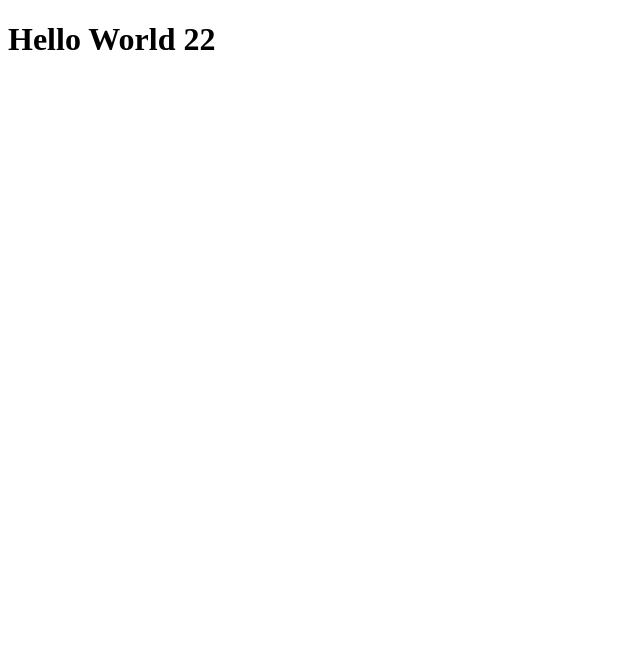
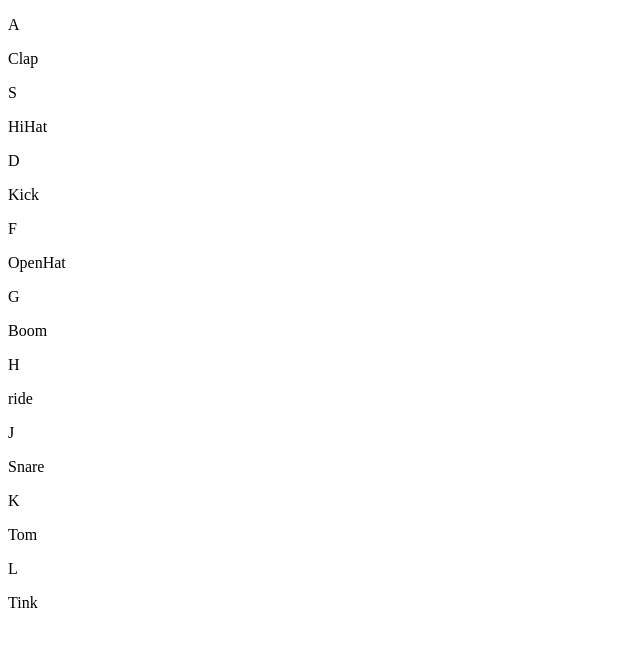
Before and after one commit to JustinSHong/Drum_Kit, a website built with webpack: page src/index.html in a window 1280 px wide. Shown: the whole page, without its empty margins (0-640 px from the left). Built offline with nearby package versions, Linux system fonts and the light colour scheme.

Commit message:
index.html: added row of keys A to L

```diff
--- a/src/index.html
+++ b/src/index.html
@@ -7,6 +7,43 @@
         <title>Document</title>
     </head>
     <body>
-        <h1>Hello World 22</h1>
+        <div class="keys">
+            <div class="key" data-key="65">
+                <p>A</p>
+                <span class="sound">Clap</span>
+            </div>
+            <div class="key" data-key="83">
+                <p>S</p>
+                <span class="sound">HiHat</span>
+            </div>
+            <div class="key" data-key="68">
+                <p>D</p>
+                <span class="sound">Kick</span>
+            </div>
+            <div class="key" data-key="70">
+                <p>F</p>
+                <span class="sound">OpenHat</span>
+            </div>
+            <div class="key" data-key="71">
+                <p>G</p>
+                <span class="sound">Boom</span>
+            </div>
+            <div class="key" data-key="72">
+                <p>H</p>
+                <span class="sound">ride</span>
+            </div>
+            <div class="key" data-key="74">
+                <p>J</p>
+                <span class="sound">Snare</span>
+            </div>
+            <div class="key" data-key="75">
+                <p>K</p>
+                <span class="sound">Tom</span>
+            </div>
+            <div class="key" data-key="76">
+                <p>L</p>
+                <span class="sound">Tink</span>
+            </div>
+        </div>
     </body>
 </html>
```
